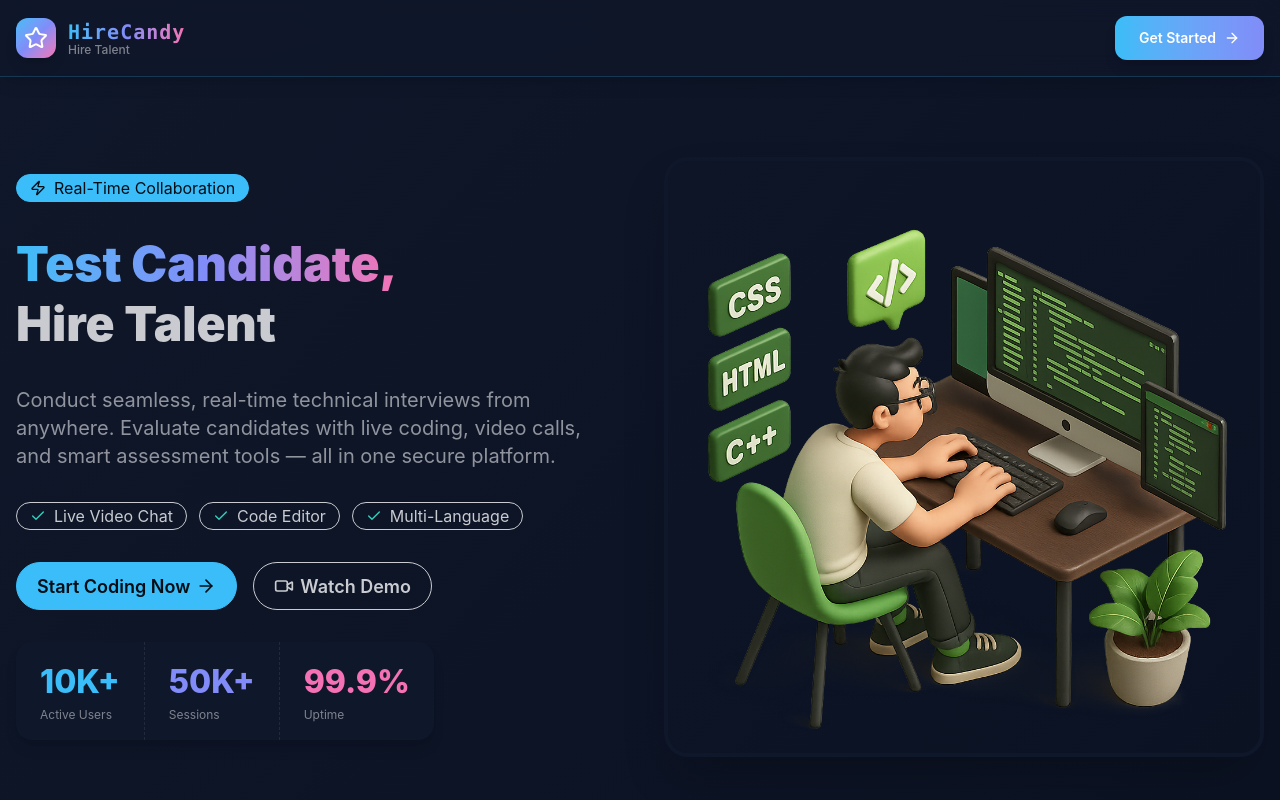
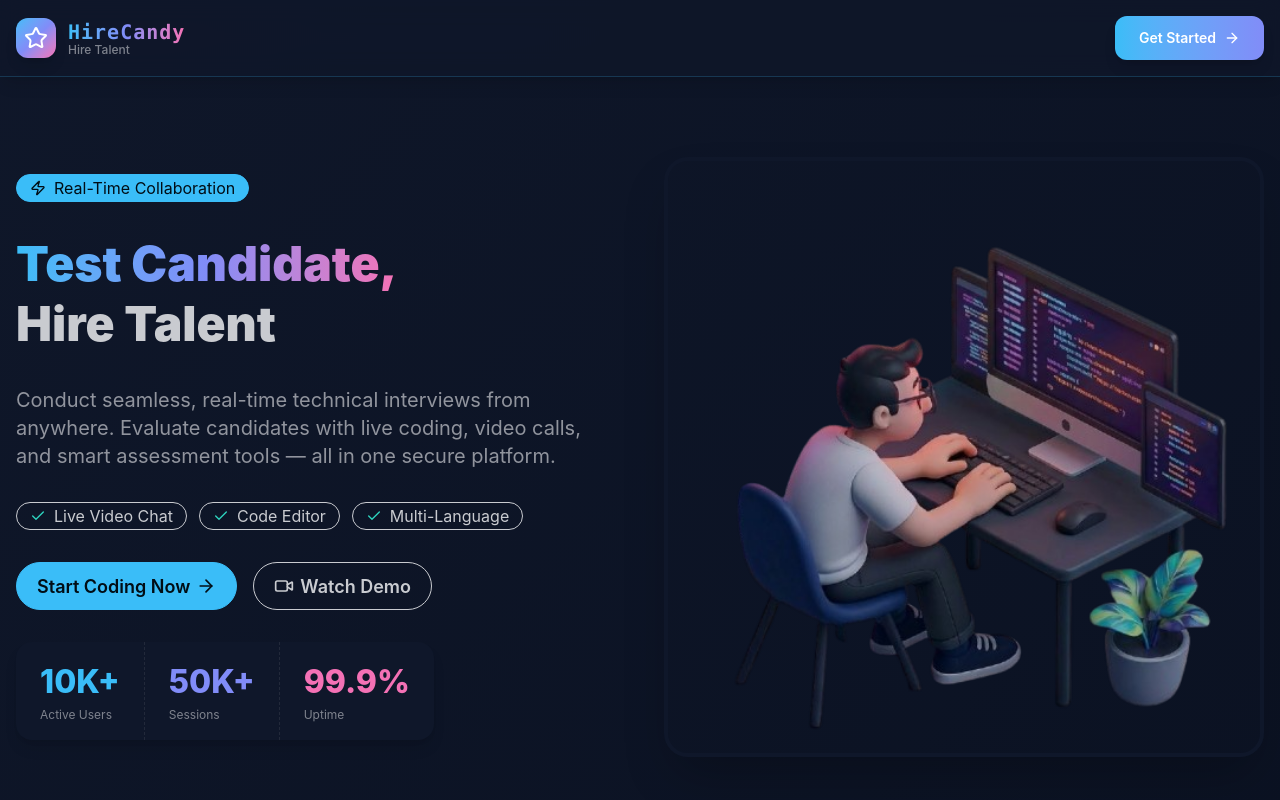
Before and after one commit to kanhaiya5613/Remote-Interview-Platform, a React (Vite) app in the folder Frontend/: page / in a window 1280 px wide. Shown: the top 800 px of the page. Built offline with nearby package versions, Linux system fonts and the light colour scheme; no server answers.

Commit message:
feat: update HomePage to use new Home.png image for improved visuals

```diff
--- a/Frontend/src/pages/HomePage.jsx
+++ b/Frontend/src/pages/HomePage.jsx
@@ -99,7 +99,7 @@ function HomePage() {
           </div>
           {/* RIGHT CONTENT */}
           <img
-          src="/hero.png"
+          src="/Home.png"
           alt="CodeCollab Platform"
           className="w-full h-auto rounded-3xl shadow-2xl border-4 border-base-100 hover:scale-105 transition-transform duration-500"
           />
```
Also changed, not shown: Frontend/public/Home.png (added).
